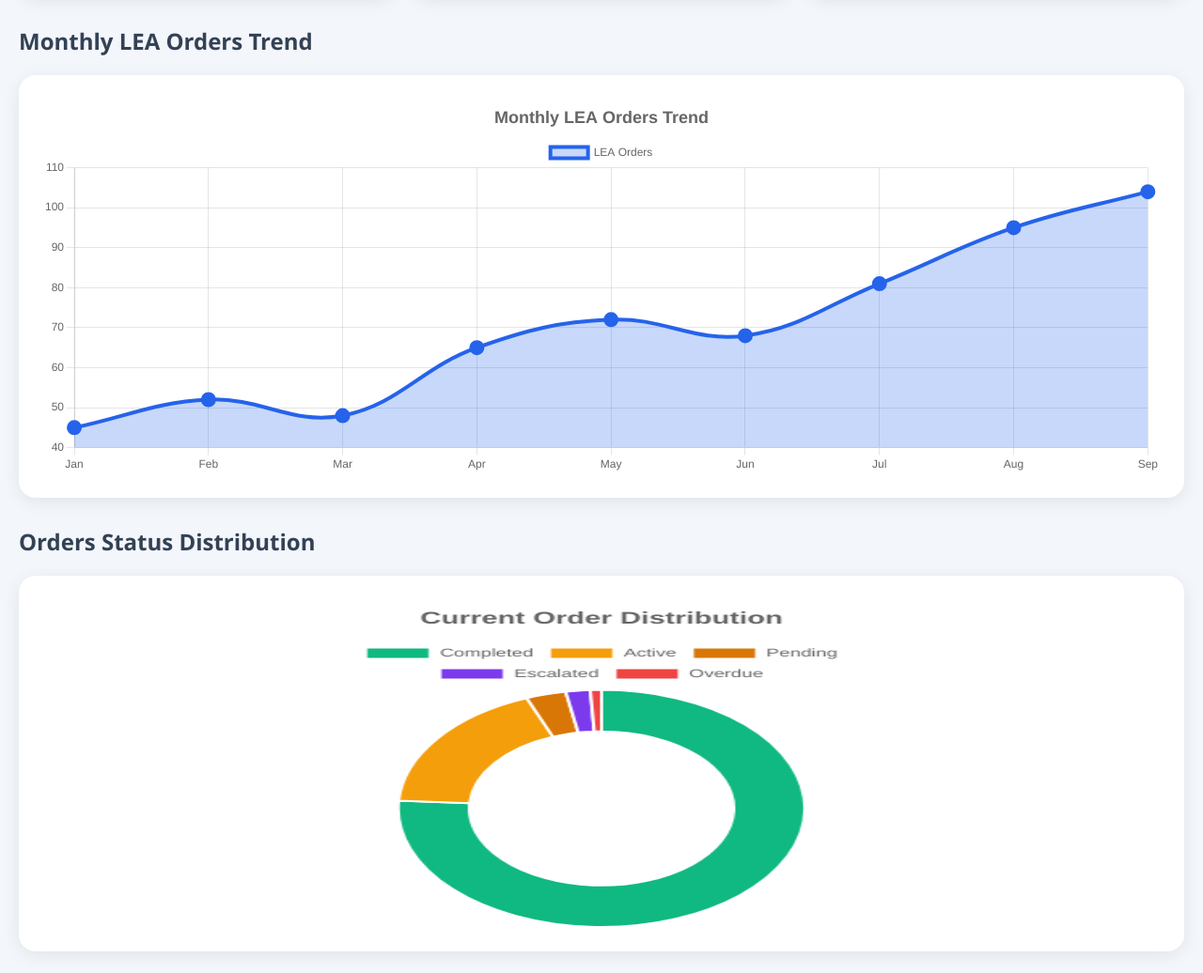
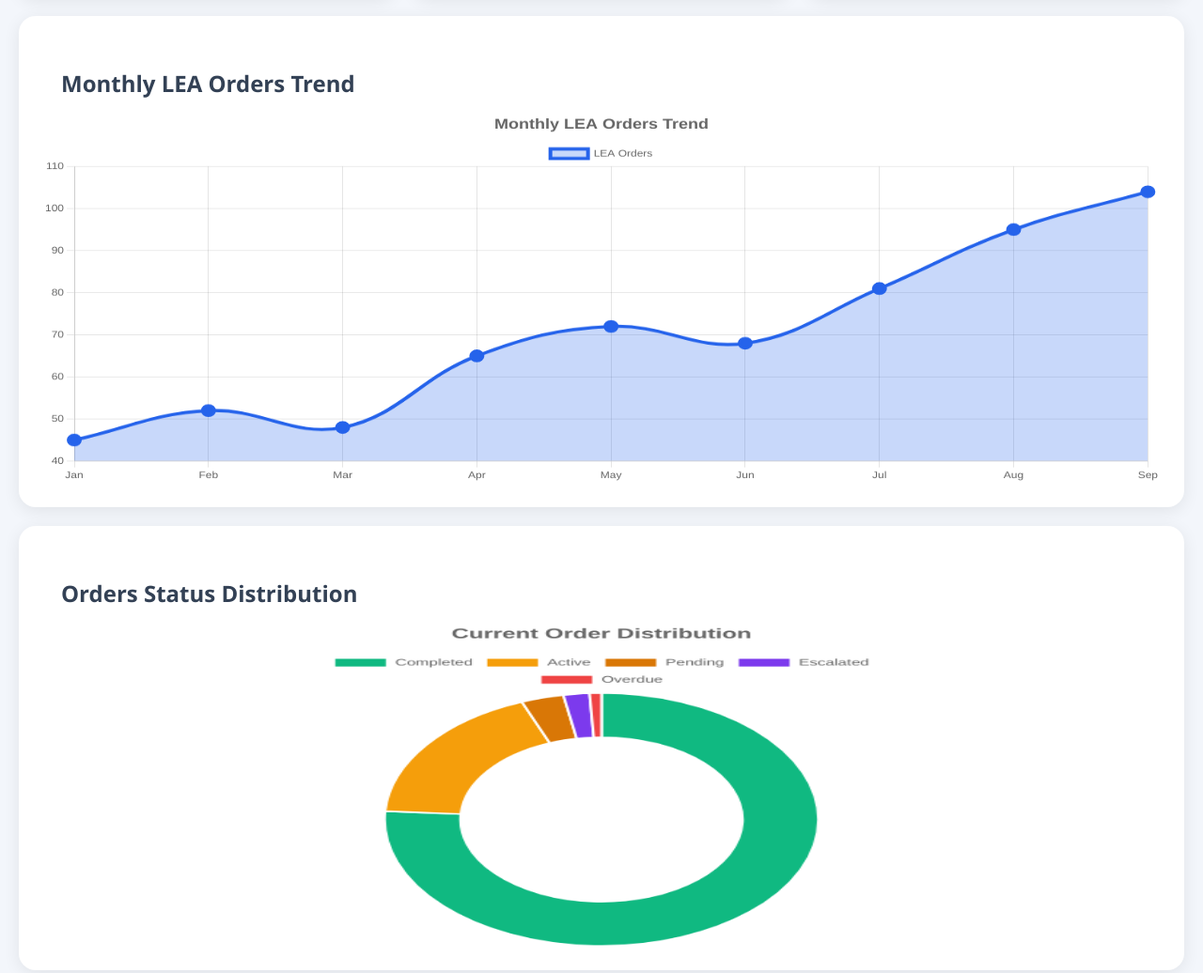
Before and after one commit to NurAfizie/LEA_Dashboard, a plain HTML site: page index.html in a window 1280 px wide. Shown: the part 706-1742 px from the top of the page at 94% size. Drawn offline with nearby package versions, Linux system fonts and the light colour scheme.

Commit message:
Update index.html

```diff
--- a/index.html
+++ b/index.html
@@ -115,21 +115,27 @@
 
     </div>
 
-    <!-- TREND CHART -->
+   <!-- CHARTS ROW -->
 
-    <h2>Monthly LEA Orders Trend</h2>
+<div class="chart-grid">
 
     <div class="chart-container">
+
+        <h2>Monthly LEA Orders Trend</h2>
+
         <canvas id="ordersTrendChart"></canvas>
+
     </div>
 
-    <!-- STATUS CHART -->
+    <div class="chart-container">
 
-    <h2>Orders Status Distribution</h2>
+        <h2>Orders Status Distribution</h2>
 
-    <div class="chart-container">
         <canvas id="statusChart"></canvas>
+
     </div>
+
+</div>
 
     <!-- AGENCY BREAKDOWN -->
 
```
